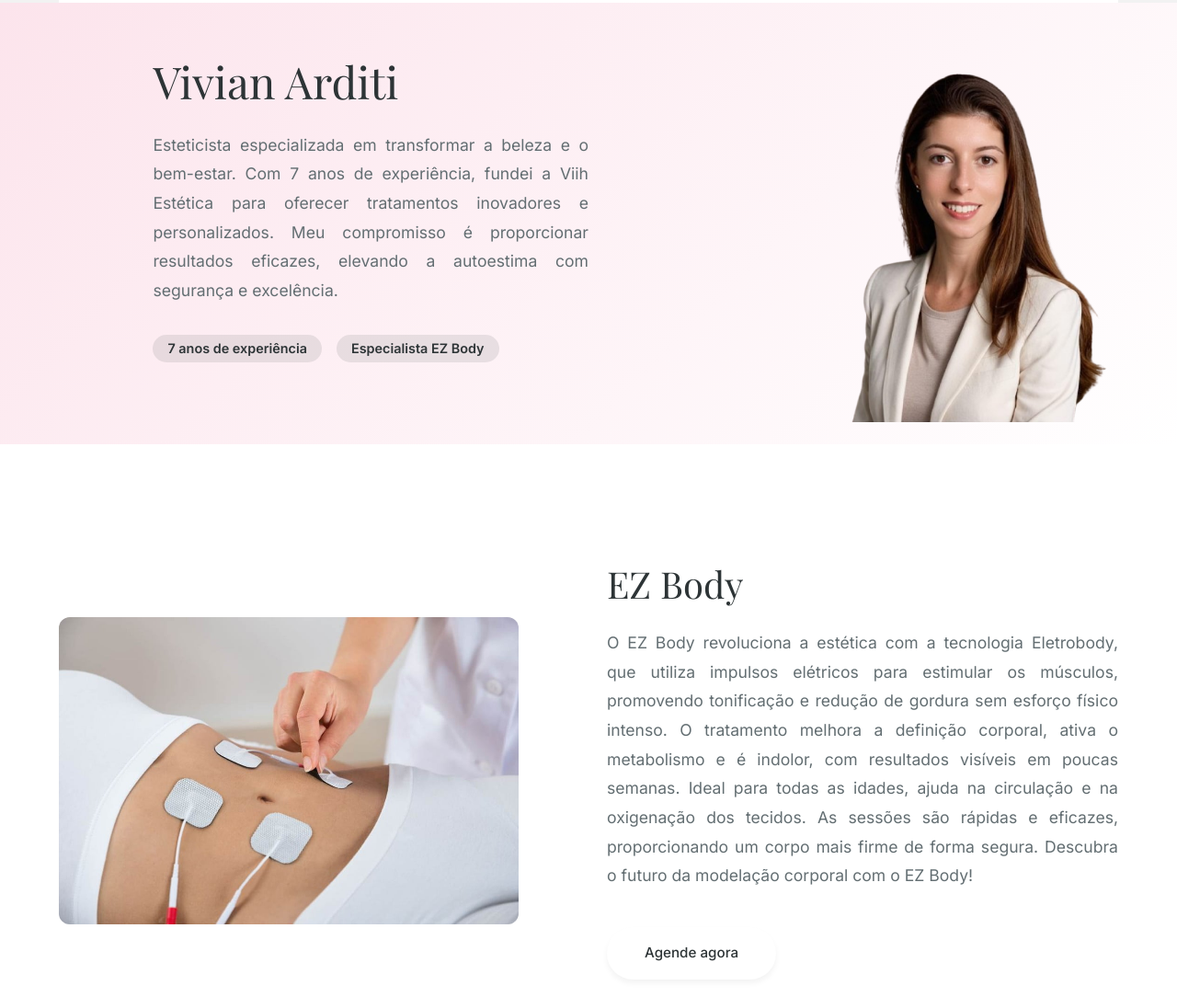
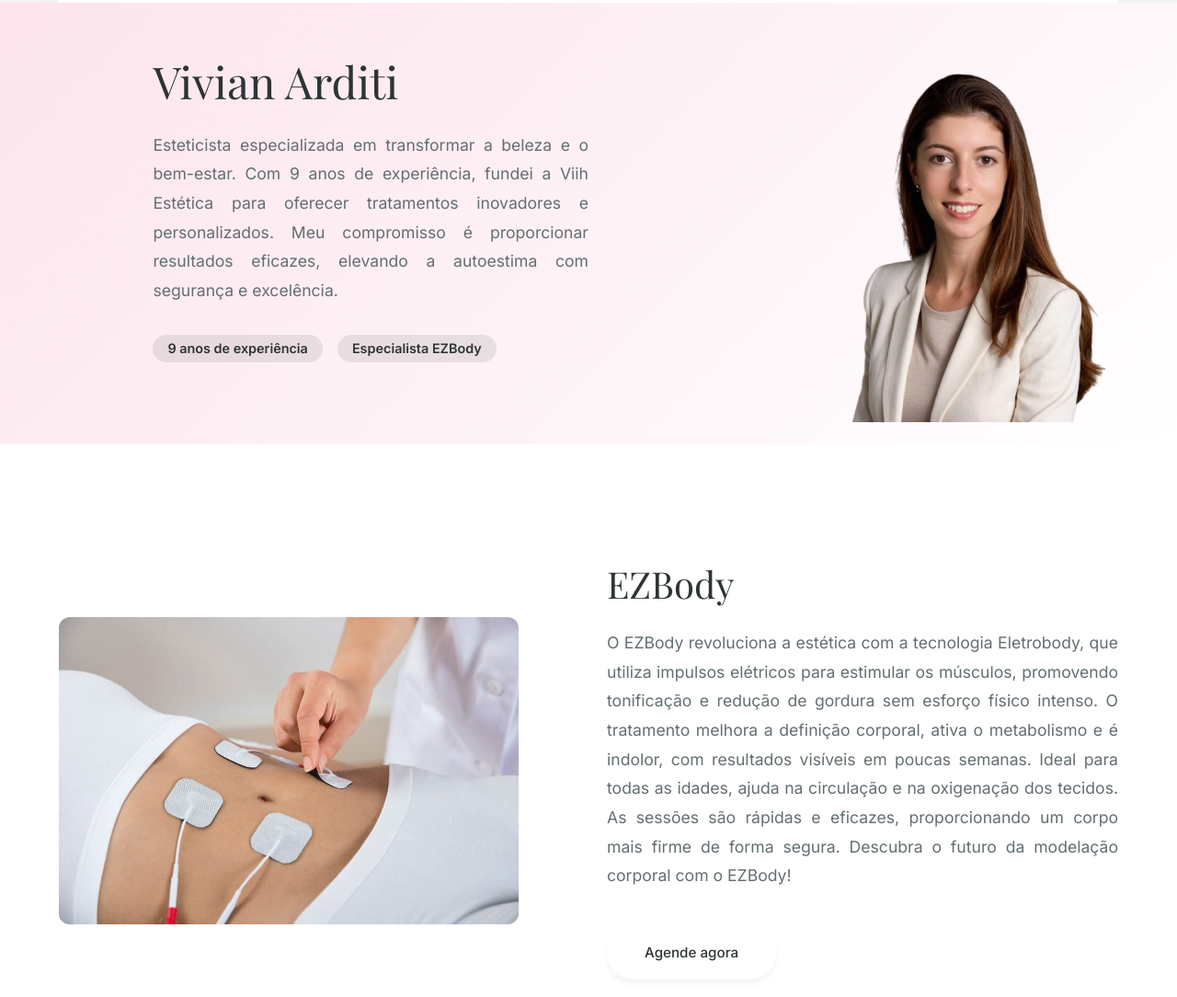
Before and after one commit to amandamachado-dev/Viih-Estetica, a plain HTML site: page index.html in a window 1280 px wide. Shown: the part 894-1978 px from the top of the page at 92% size. Drawn offline with nearby package versions, Linux system fonts and the light colour scheme.

Commit message:
ajuste texto

```diff
--- a/index.html
+++ b/index.html
@@ -959,14 +959,14 @@
             <h1 class="profile-title">Vivian Arditi</h1>
 
             <p class="profile-description">
-                Esteticista especializada em transformar a beleza e o bem-estar. Com 7 anos de experiência, fundei a
+                Esteticista especializada em transformar a beleza e o bem-estar. Com 9 anos de experiência, fundei a
                 Viih Estética para oferecer tratamentos inovadores e personalizados. Meu compromisso é proporcionar
                 resultados eficazes, elevando a autoestima com segurança e excelência.
             </p>
 
             <div class="profile-badges">
-                <span class="badge">7 anos de experiência</span>
-                <span class="badge">Especialista EZ Body</span>
+                <span class="badge">9 anos de experiência</span>
+                <span class="badge">Especialista EZBody</span>
             </div>
 
 
@@ -983,13 +983,13 @@
                 <img src="./assets/eletrobody.jpg" alt="Avaliação médica">
             </div>
             <div class="evaluation-content">
-                <h2>EZ Body</h2>
-                <p>O EZ Body revoluciona a estética com a tecnologia Eletrobody, que utiliza impulsos elétricos para
+                <h2>EZBody</h2>
+                <p>O EZBody revoluciona a estética com a tecnologia Eletrobody, que utiliza impulsos elétricos para
                     estimular os músculos, promovendo tonificação e redução de gordura sem esforço físico intenso. O
                     tratamento melhora a definição corporal, ativa o metabolismo e é indolor, com resultados visíveis em
                     poucas semanas. Ideal para todas as idades, ajuda na circulação e na oxigenação dos tecidos. As
                     sessões são rápidas e eficazes, proporcionando um corpo mais firme de forma segura. Descubra o
-                    futuro da modelação corporal com o EZ Body!</p>
+                    futuro da modelação corporal com o EZBody!</p>
                 <a href="https://wa.me/5511951513347?text=Olá!%20Gostaria%20de%20agendar%20uma%20consulta%20de%20EZ%20Body"
                     target="_blank" class="btn">Agende agora</a>
             </div>
```
